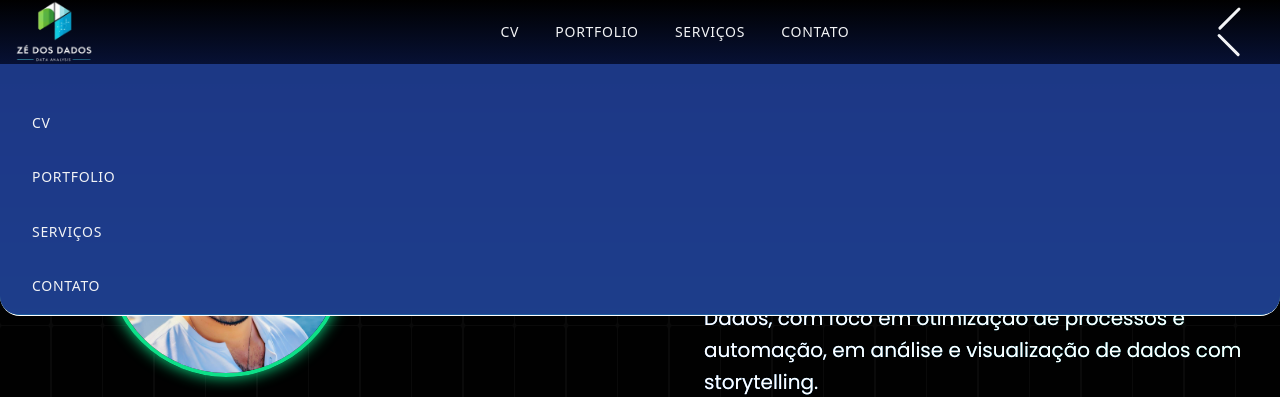
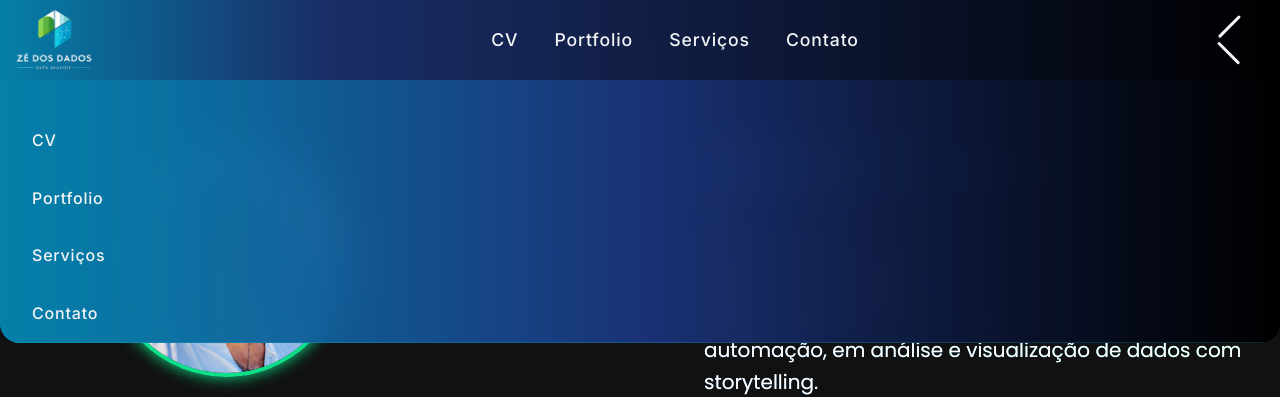
Before and after one commit to JoseSoares01/SITE_PORTIFOLIO, a plain HTML site: page index.html in a window 1280 px wide. Both pictures are taken after a click on the button 1260 px from the left and 32 px from the top of the page. Shown: the top 397 px of the page. Drawn offline with nearby package versions, Linux system fonts and the light colour scheme.

Commit message:
alterações basicas na paleta de cores agora com visuais degradê

```diff
--- a/estilos/styles.css
+++ b/estilos/styles.css
@@ -4,6 +4,7 @@
   --accent: #0de088;
   --text-light: #f3f4f6;
   --text-dark: #1f2937;
+
 }
 /***************************VARIAVEIS***********************************/
 
@@ -21,7 +22,7 @@ body {
   font-family: system-ui, -apple-system, sans-serif;
   color: var(--text-light);
   line-height: 1.6;
-  background: #000000f5;
+  background: #111111;
   overflow-x: hidden;
   position: relative;
   min-height: 100vh;
@@ -55,7 +56,7 @@ body {
   position: relative;
   width: 50px;
   height: 80px;
-  background: #000000e1;
+  background: #111111;
   z-index: 1;
   border-radius: 5%;
 }
@@ -112,9 +113,9 @@ body {
   position: fixed;
   top: 0;
   width: 100%;
-  background: -webkit-linear-gradient(90deg, rgb(21, 131, 168) 0%, rgb(18, 43, 134) 48%, rgb(0, 0, 0) 100%);
+  background: -webkit-linear-gradient(90deg, #0580A9 0%, rgba(1E, 3A, 8A, 0.721) 25%, #000000 100%);
+background: linear-gradient(90deg, #0580A9 0%, rgba(30, 58, 138, 0.721) 25%, #000000 100%);
   backdrop-filter: blur(20px);
-  border-bottom: 1.2px solid rgb(255, 255, 255);
   z-index: 1000;
   border-bottom-left-radius: 20px; /* Arredonda o canto inferior esquerdo */
   border-bottom-right-radius: 20px; /* Arredonda o canto inferior direito */
@@ -129,7 +130,7 @@ body {
   display: flex;
   justify-content: space-between;
   align-items: center;
-  height: 4rem;
+  height: 5rem;
 }
 
 /***************************LOGOMARCA***********************************/
@@ -163,9 +164,10 @@ body {
   position: relative;
   transition: all 0.3s ease;
   border-radius: 2rem;
-  text-transform: uppercase;
-  font-size: 0.875rem;
+  /*text-transform: uppercase;*/
+  font-size: 1.1rem;
   letter-spacing: 0.05em;
+  font-family: "Inter", sans-serif;
 }
 
 .menu-items a::before {
@@ -175,16 +177,16 @@ body {
   left: 50%;
   width: 0;
   height: 2px;
-  background: #092086cc;
+  background: #44ff00;
   transform: translateX(-50%);
   transition: width 0.3s ease;
-  box-shadow: 0 0 10px #ffffffab;
+  box-shadow: 0 0 10px #ffffffe4;
 }
 
 .menu-items a:hover {
   color: #ffffff;
-  text-shadow: 0 0 10px rgba(34, 211, 238, 0.5);
-  background: rgba(255, 255, 255, 0.44);
+  text-shadow: 0 0 10px rgba(13, 225, 211, 0.5);
+  background: rgba(9, 139, 204, 0.537);
 }
 
 .menu-items a:hover::before {
@@ -192,19 +194,21 @@ body {
 }
 
 /* Mobile Menu */
+/* Mobile Menu */
 .mobile-menu {
   display: none;
   padding: 1rem;
-  background-color: rgba(30, 58, 138, 0.95);
+  background: linear-gradient(90deg, #0580A9 0%, rgba(30, 58, 138, 0.721) 50%, #000000 100%);
   border-bottom: 1px solid rgba(34, 211, 238, 0.2);
+}
 
-}
 
 .mobile-menu.active {
   display: block;
 }
 
 .mobile-menu a {
+  font-family: "Inter", sans-serif;
   display: block;
   padding: 0.75rem 1rem;
   color: var(--text-light);
@@ -213,8 +217,8 @@ body {
   transition: all 0.8s ease;
   border-radius: 2rem;
   margin-bottom: 0.5rem;
-  text-transform: uppercase;
-  font-size: 0.875rem;
+  /*text-transform: uppercase*/
+  font-size: 1rem;
   letter-spacing: 0.05em;
   transform: translateY(20px);
   transition: opacity 0.8s ease, transform 0.8s ease, background 0.3s ease, color 0.3s ease, padding-left 0.3s ease;
@@ -632,8 +636,9 @@ footer {
 .social-links {
   display: flex;
   justify-content: center;
-  gap: 1.5rem;
+  gap: 2rem;
   margin-bottom: 1.5rem;
+  flex-wrap: wrap; /* Permite que os ícones se ajustem conforme o tamanho da tela */
 }
 
 .social-icon {
--- a/index.html
+++ b/index.html
@@ -15,6 +15,9 @@
 <link rel="preconnect" href="https://fonts.googleapis.com">
 <link rel="preconnect" href="https://fonts.gstatic.com" crossorigin>
 <link href="https://fonts.googleapis.com/css2?family=Poppins:wght@400;700&display=swap" rel="stylesheet">
+<link rel="preconnect" href="https://fonts.googleapis.com">
+<link rel="preconnect" href="https://fonts.gstatic.com" crossorigin>
+<link href="https://fonts.googleapis.com/css2?family=Inter:ital,opsz,wght@0,14..32,100..900;1,14..32,100..900&family=Poppins:wght@600&display=swap" rel="stylesheet">
 </head>
   <body>
   <!--###################################### GRID BACKGROUD CURSOR EFFECT ############################################################ -->
```
